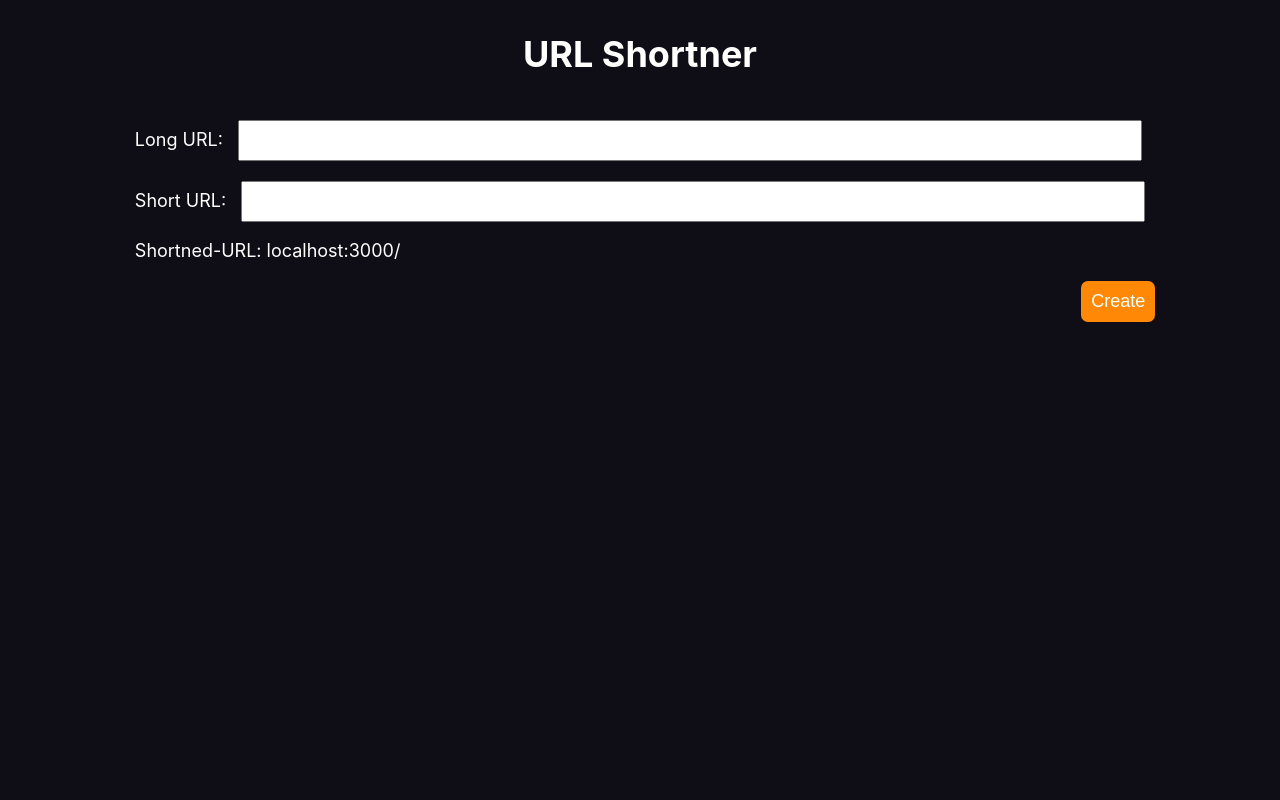
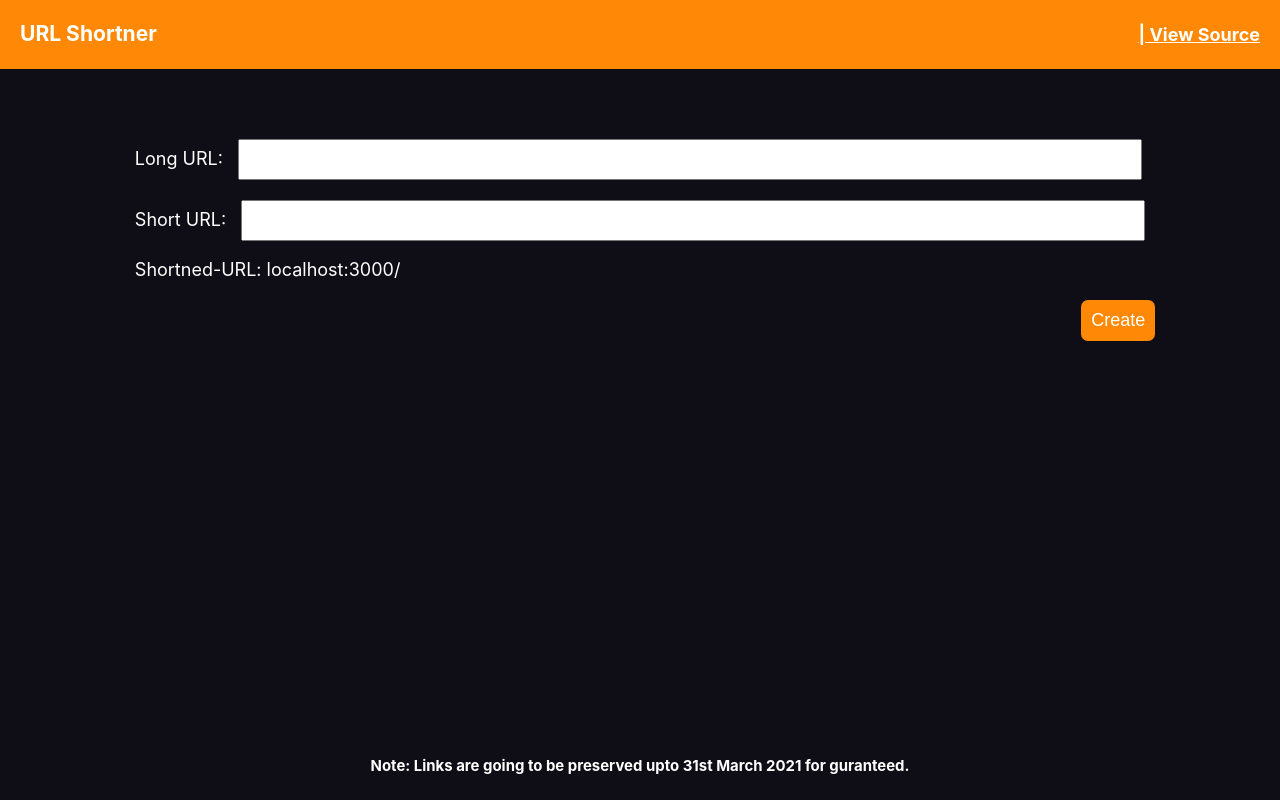
Before and after one commit to YoungMahesh/short, a Next.js app: page / in a window 1280 px wide. Built offline with nearby package versions, Linux system fonts and the light colour scheme.

Commit message:
header and footer are added to the page

```diff
--- a/pages/index.js
+++ b/pages/index.js
@@ -45,9 +45,14 @@ export default function Home() {
 				<link rel="icon" href="/link.png" />
 			</Head>
 
+			<header>
+				<h3>URL Shortner</h3>
+				<h4>
+					<a href='https://github.com/YoungMahesh/in' target='_blank' >| View Source</a>
+				</h4>
+			</header>
+
 			<main>
-				<h1>URL Shortner</h1>
-
 				<form>
 					<label>Long URL:
 						<input type='text' value={longUrl} onChange={e => updateLongUrl(e.target.value)} />
@@ -70,6 +75,10 @@ export default function Home() {
 				</div>
 
 			</main>
+
+			<footer>
+				<h5>Note: Links are going to be preserved upto 31st March 2021 for guranteed.</h5>
+			</footer>
 		</div>
 	)
 }
--- a/styles/globals.css
+++ b/styles/globals.css
@@ -6,24 +6,32 @@ body {
 	font-family: -apple-system, BlinkMacSystemFont, Segoe UI, Roboto, Oxygen,
 	Ubuntu, Cantarell, Fira Sans, Droid Sans, Helvetica Neue, sans-serif;
 	background-color: #0f0e17;
+	margin: 0;
 }
 
 body, input, button {
 	font-size: 16px;
 }
 
-h1, p, a, label, button {
+h1, p, a, label, header, footer, button {
 	color: #fffffe;
 }
 
-button {
+header, button {
 	background-color: #ff8906;
 }
 
 
 
 /*				position of elements on page					*/
+header {
+	display: flex;
+	justify-content: space-between;
+	padding: 0 20px;
+}
+
 main {
+	margin-top: 50px;
 	display: grid;
 	place-items: center;
 }
@@ -60,7 +68,13 @@ button {
 	margin-top: 30px;
 }
 
+footer {
+	position: absolute;
+	bottom: 0;
 
+	width: 100%;
+	text-align: center;
+}
 
 /*		modifications fordisplay above 700px width					*/
 @media screen and (min-width: 700px) {
```
